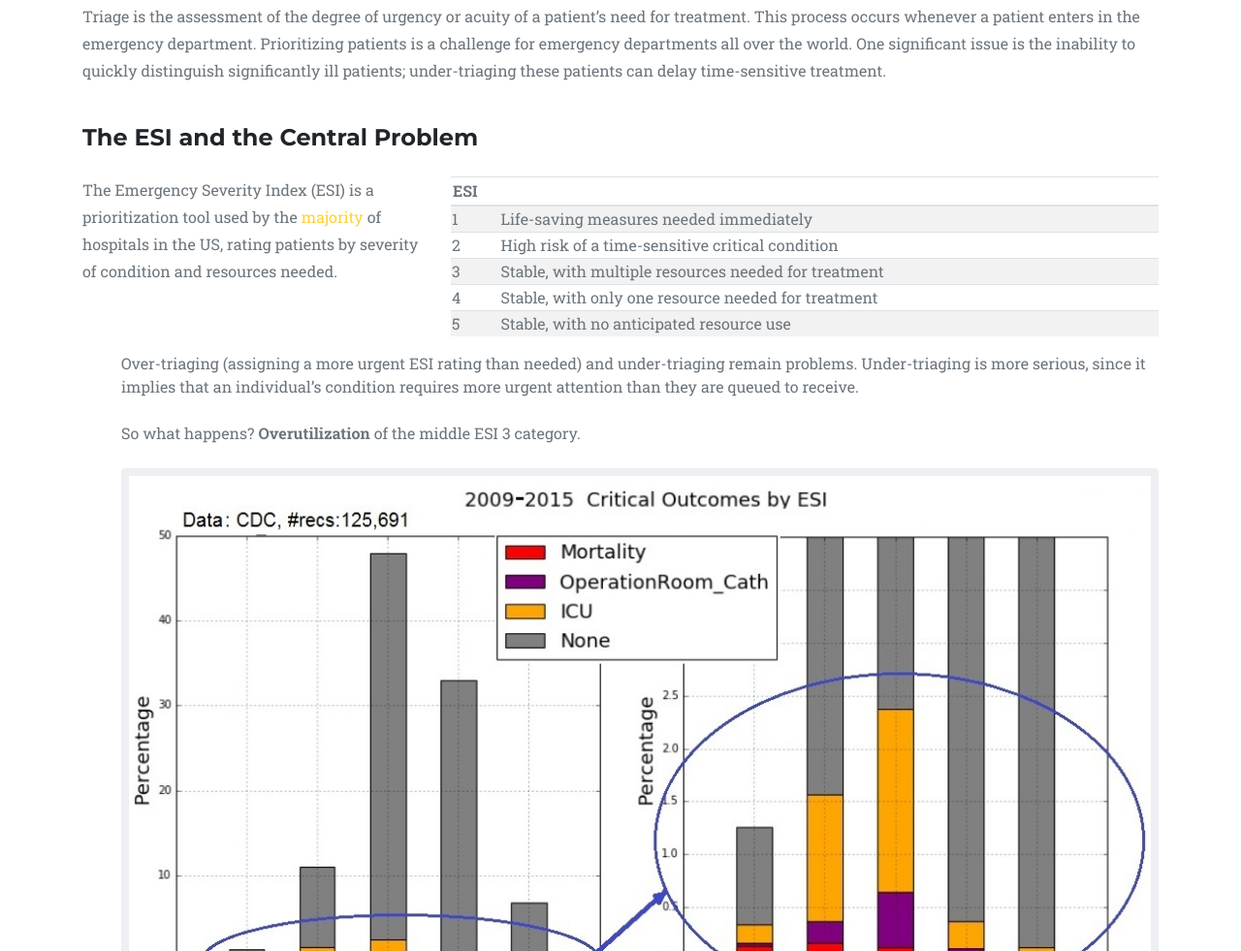
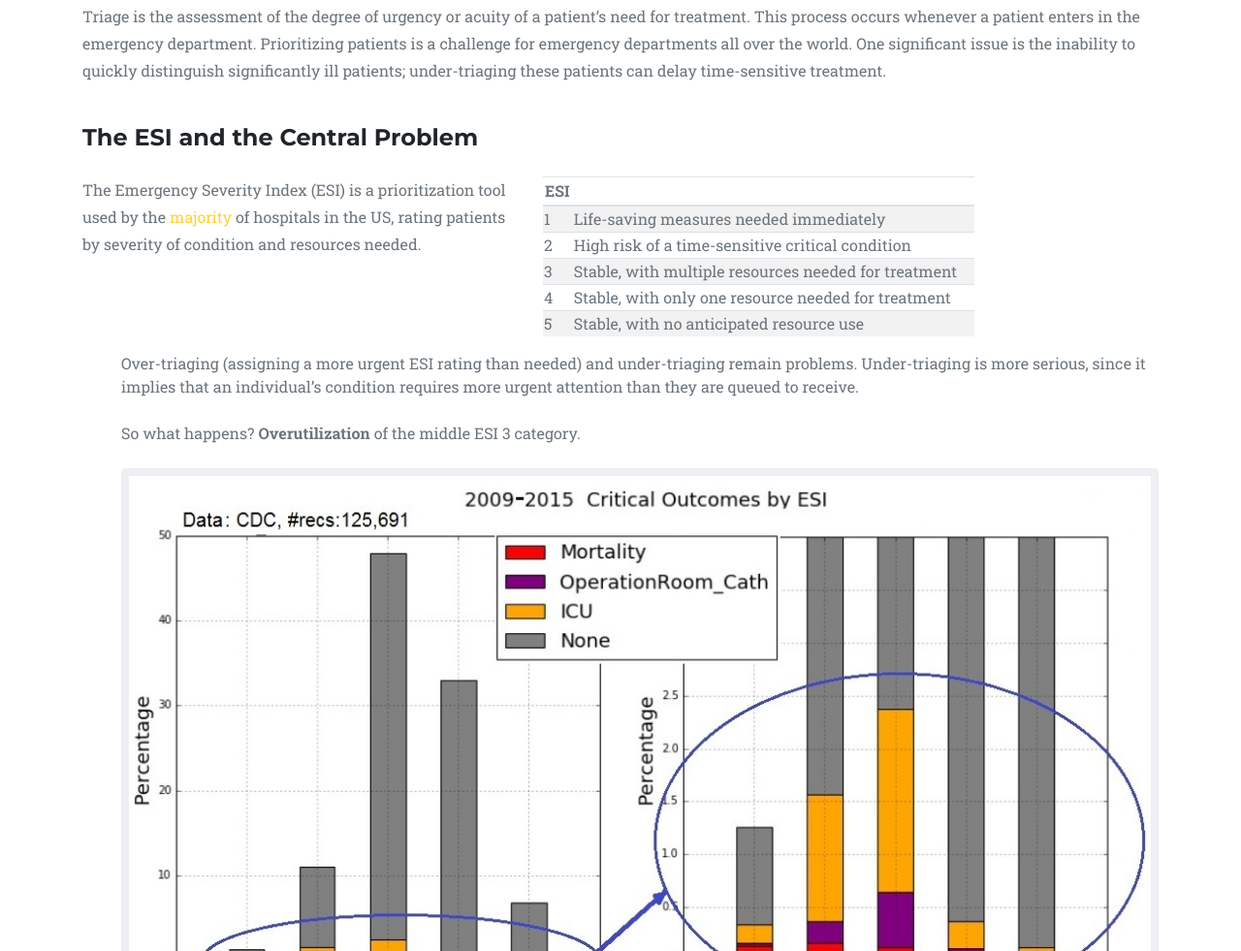
Before and after one commit to zliendo/zliendo.github.io, a website: page index.html in a window 1280 px wide. Shown: the part 857-1838 px from the top of the page at 97% size. Drawn offline with Linux system fonts and the light colour scheme; a web font is replaced by a local one.

Commit message:
Update challenge.html

```diff
--- a/challenge.html
+++ b/challenge.html
@@ -24,7 +24,7 @@
 		  </div>
 		</div>
 	   <div class="row ">
-          <div class="col-md-12">
+          <div class="col-md-10">
 
 		  </div>
 		</div>
@@ -32,7 +32,7 @@
 
 
 		 <div class="row ">
-		 		  <div class="col-md-4 ">
+		 		  <div class="col-md-5 ">
 
 	  		           			<p class="text-muted">
 						The Emergency Severity Index (ESI) is a prioritization tool used by the <a href="https://onlinelibrary.wiley.com/doi/full/10.1111/j.1553-2712.2011.01240.x">majority</a> of hospitals in the US,
@@ -42,7 +42,7 @@
 			 </br>
 
           </div>
-	  <div class="col-md-8" >
+	  <div class="col-md-5" >
 
 			<table id="esi-table" class="table table-striped text-muted" style="font-size:16px">
 				<thead>
```
